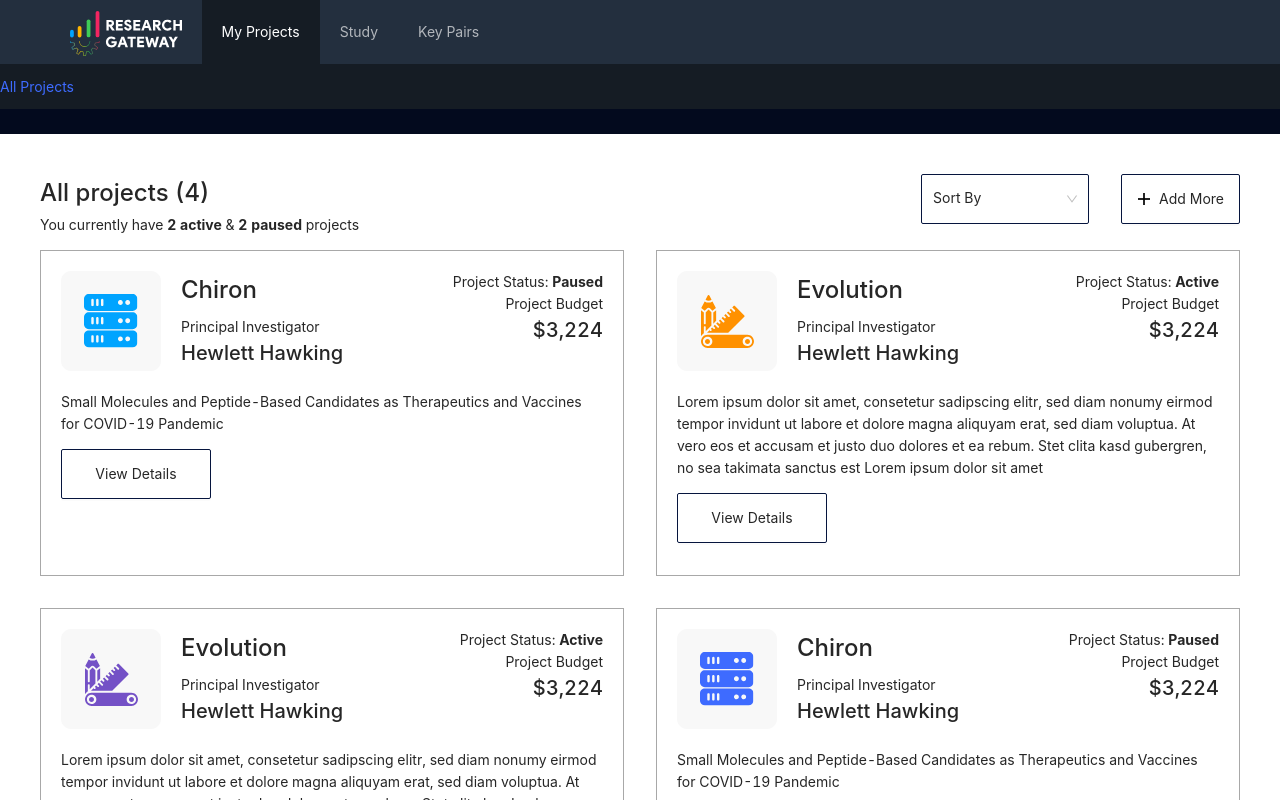
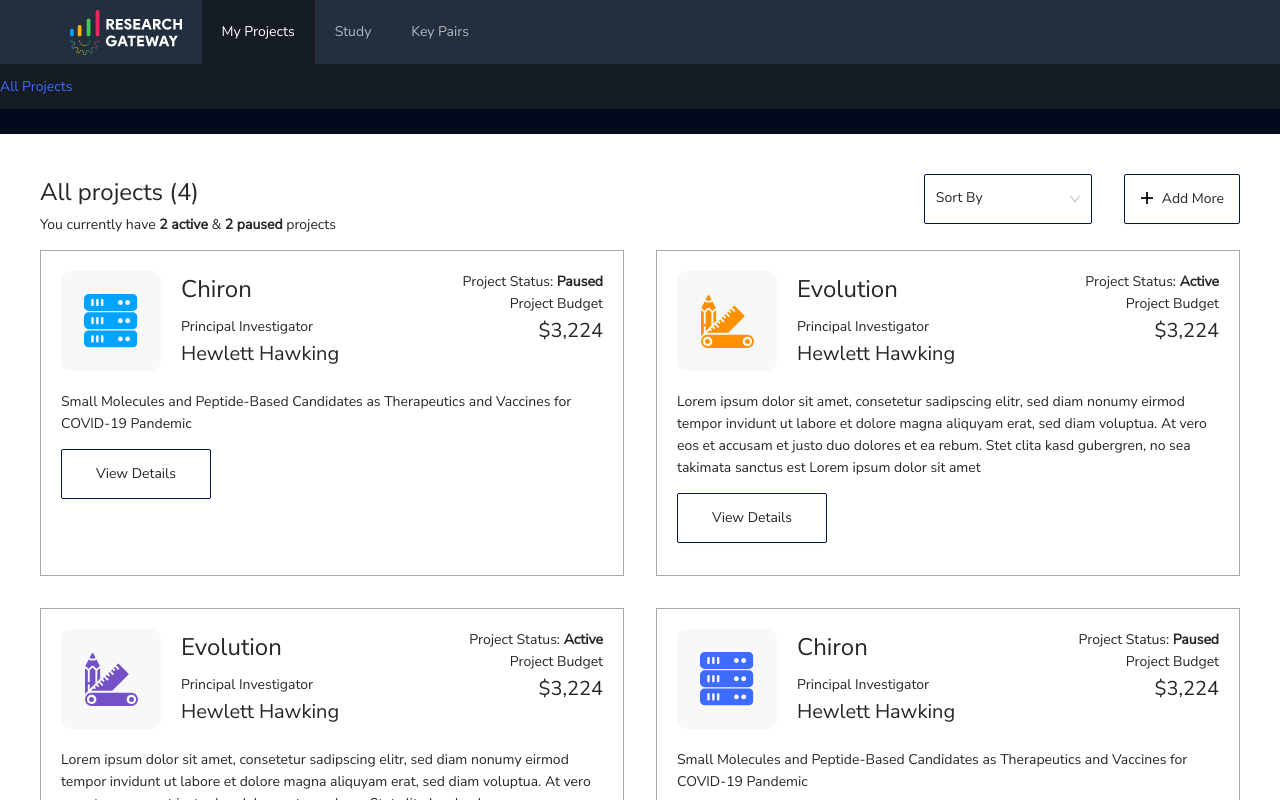
Before and after one commit to stechx1/research-gateway, a Next.js app: page / in a window 1280 px wide. Shown: the top 800 px of the page. Built offline with nearby package versions, Linux system fonts and the light colour scheme.

Commit message:
added font

```diff
--- a/src/pages/_app.js
+++ b/src/pages/_app.js
@@ -3,16 +3,27 @@
 const { Content } = Layout;
 
 import { Header, Footer } from '../components';
+import Head from 'next/head';
 
 function MyApp({ Component, pageProps }) {
   return (
-    <Layout>
+    <>
+      <Head>
+        <link rel='preconnect' href='https://fonts.googleapis.com' />
+        <link rel='preconnect' href='https://fonts.gstatic.com' crossorigin />
+        <link
+          href='https://fonts.googleapis.com/css2?family=Nunito+Sans&display=swap'
+          rel='stylesheet'
+        />
+      </Head>
+      <Layout style={{ fontFamily: "'Nunito Sans', sans-serif" }}>
         <Header />
         <Content>
           <Component {...pageProps} />
         </Content>
         <Footer />
       </Layout>
+    </>
   );
 }
 
--- a/styles/globals.css
+++ b/styles/globals.css
@@ -2,8 +2,6 @@
 body {
   padding: 0;
   margin: 0;
-  font-family: -apple-system, BlinkMacSystemFont, Segoe UI, Roboto, Oxygen,
-    Ubuntu, Cantarell, Fira Sans, Droid Sans, Helvetica Neue, sans-serif;
 }
 
 a {
```
Lines whose indentation alone changed are shown as unchanged.
